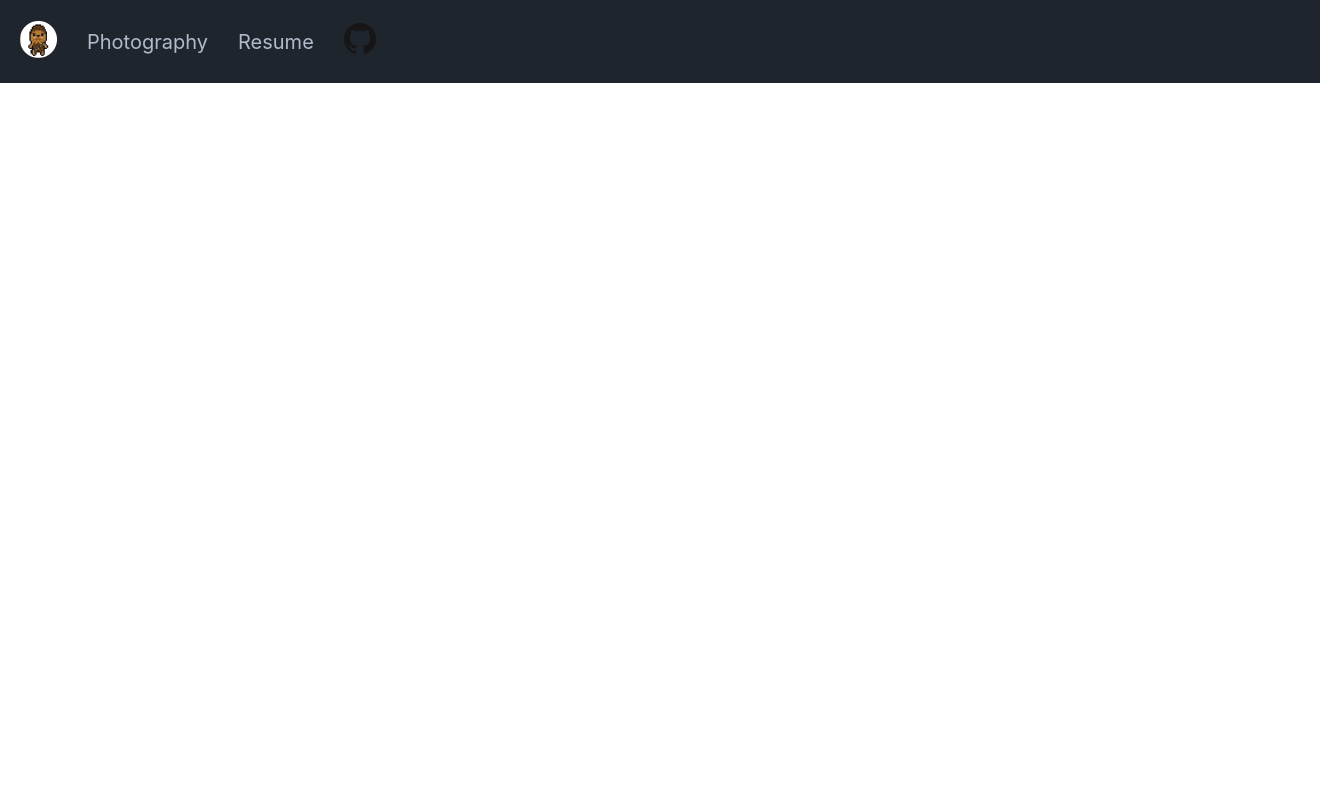
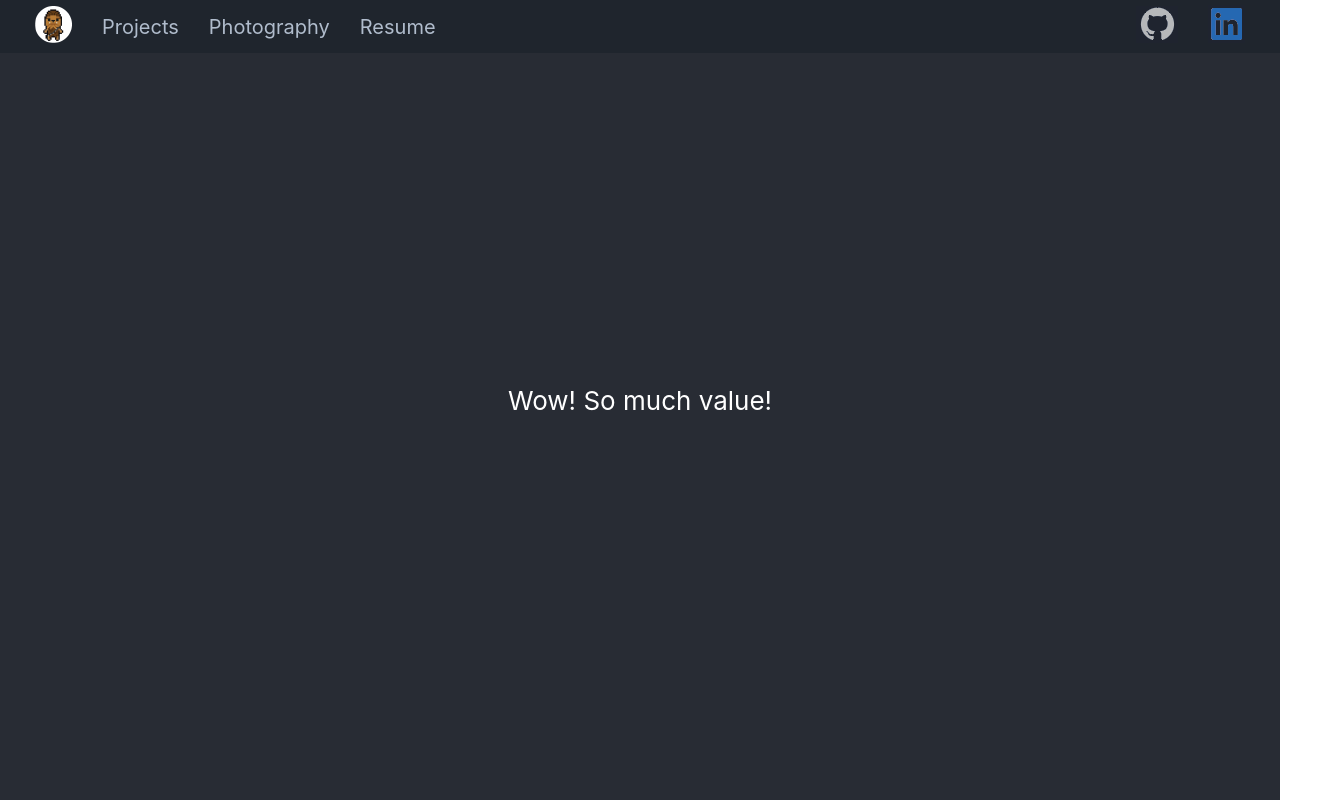
Before and after one commit to choochiutrainz/old-personal-website, a React (Create React App) app: page /projects in a window 1280 px wide. Shown: the whole page, 1320 px wide, since content can reach past the window. Built offline with nearby package versions, Linux system fonts and the light colour scheme.

Commit message:
created GitHub and LinkedIn buttons on right side of nav bar

```diff
--- a/src/App.css
+++ b/src/App.css
@@ -48,17 +48,54 @@
 }
 
 .button:hover {
-  color: #6a71bd;
+  color: white;
+}
+
+.iconbutton {
+  font-size: 20px;
+  margin-right: 30px;
+  color: #b0bccc;
+  background: transparent;
+  border: none;
+  cursor: pointer;
+  outline: none;
+}
+
+.iconbutton:hover {
+  background: #6a71bd;
 }
 
 .navBar {
   width: 100%;
   background-color: #1f252d;
-  color: #b0bccc;
-  padding: 20px;
+}
+
+.split {
+  width: 50%;
+  position: fixed;
+  z-index: 1;
+  top: 0;
+  overflow-x: hidden;
+}
+
+.left {
+  left: 0;
+  background-color: #1f252d;
   display: flex;
   flex-direction: row;
   align-items: center;
+  padding: 5px;
+  padding-left: 35px;
+}
+
+.right {
+  right: 0;
+  background-color: #1f252d;
+  display: flex;
+  flex-direction: row-reverse;
+  align-items: center;
+  padding: 5px;
+  padding-left: 15px;
 }
 
   .links {
--- a/src/App.tsx
+++ b/src/App.tsx
@@ -5,6 +5,7 @@ import Navbar from './navBar'
 import './App.css'
 import Photography from './photography/photography'
 import Resume from './resume/resume'
+import Projects from './projects/projects'
 
 const App = () => {
 
@@ -13,8 +14,9 @@ const App = () => {
       <Navbar/>
         <Switch>
           <Route exact path='/' component={Home} />
-          <Route exact path='/photography' component={Photography} />
-          <Route exact path='/resume' component={Resume} />
+          <Route path='/photography' component={Photography} />
+          <Route path='/resume' component={Resume} />
+          <Route path='/projects' component={Projects} />
         </Switch>
       </Router>
   )
--- a/src/navBar.tsx
+++ b/src/navBar.tsx
@@ -2,6 +2,7 @@ import React from 'react'
 import { useHistory } from "react-router-dom"
 import logo from './logo-small.png'
 import github from './github-logo-32px.png'
+import linkedin from './linkedin-logo.png'
 
 const NavBar = () => {
 
@@ -9,6 +10,10 @@ const NavBar = () => {
 
   function navigateToHome(){
     history.push("/");
+  }
+
+  function navigateToProjects(){
+    history.push("/projects");
   }
 
   function navigateToPhotography(){
@@ -23,15 +28,27 @@ const NavBar = () => {
     window.open("https://github.com/choochiutrainz", "_blank");
   }
 
+  function navigateToLinkedIn(){
+    window.open("https://www.linkedin.com/in/choochiutrain", "_blank");
+  }
+
   return (
     <div className="navBar">
-      <div className="button" onClick={navigateToHome}>
-        <img src={logo} alt="chewy logo" />
+      <div className= "split left">
+        <div className="button" onClick={navigateToHome}>
+          <img src={logo} alt="chewy logo" />
+        </div>
+        <div className="button" onClick={navigateToProjects}>Projects</div>
+        <div className="button" onClick={navigateToPhotography}>Photography</div>
+        <div className="button" onClick={navigateToResume}>Resume</div>
       </div>
-      <div className="button" onClick={navigateToPhotography}>Photography</div>
-      <div className="button" onClick={navigateToResume}>Resume</div>
-      <div className="button" onClick={navigateToGitHub}>
-        <img src={github} alt="chewy's github" />
+      <div className= "split right">
+        <div className="button" onClick={navigateToLinkedIn}>
+          <img src={linkedin} alt="linkedin" />
+        </div>
+        <div className="button" onClick={navigateToGitHub}>
+          <img src={github} alt="github" />
+        </div>
       </div>
     </div>
   )
--- /dev/null
+++ b/src/projects/projects.tsx
@@ -0,0 +1,11 @@
+import React from 'react'
+
+const Projects = () => {
+    return <div className="App">
+        <header className="App-header">
+            <p>Wow! So much value!</p>
+        </header>
+    </div>
+}
+
+export default Projects
```
Also changed, not shown: src/github-logo-32px.png, src/linkedin-logo.png (added).
